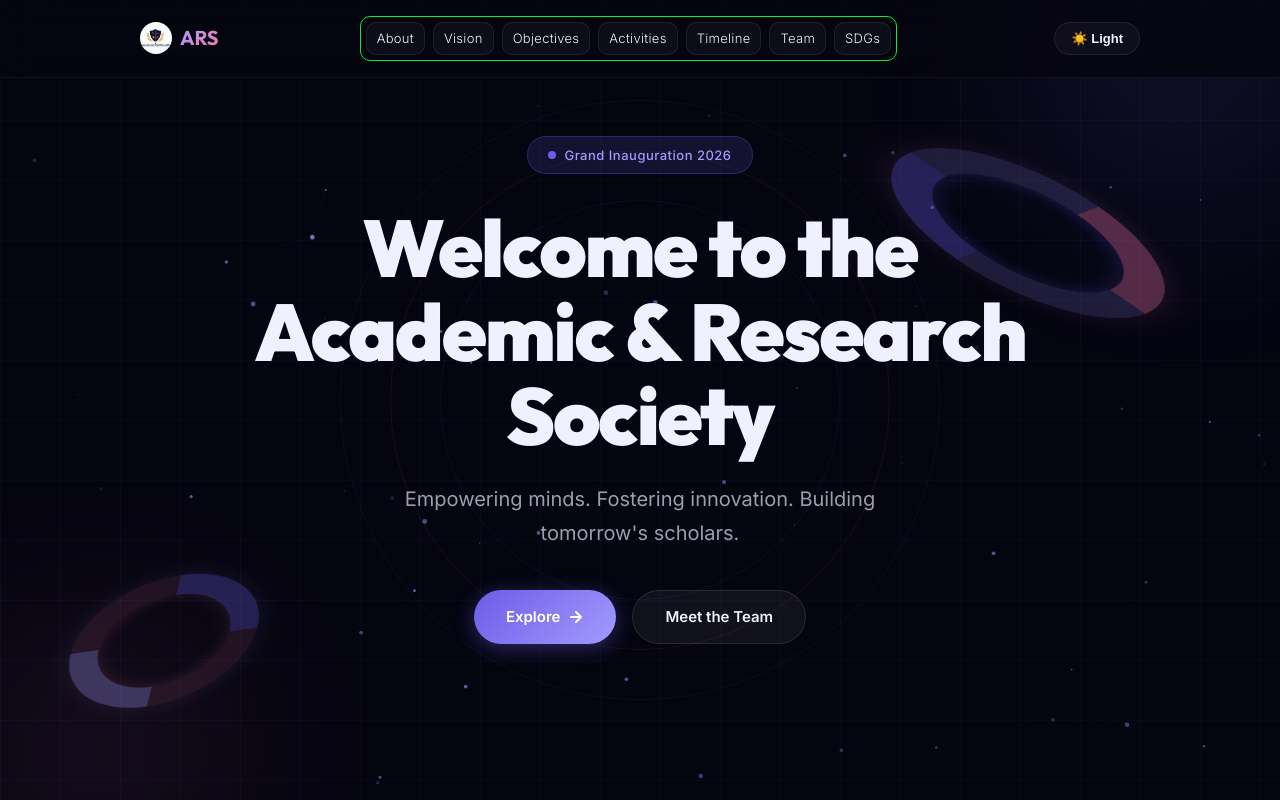
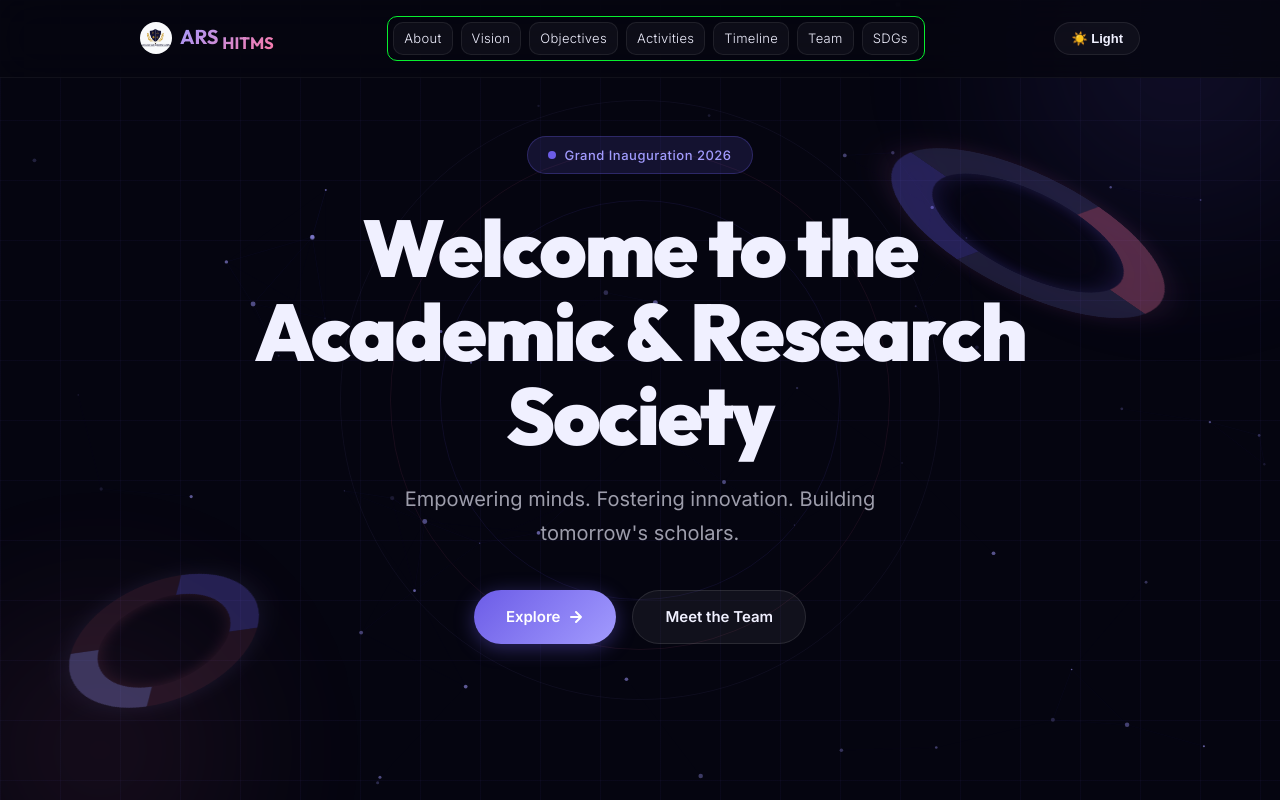
Before and after one commit to Rajsurmeda/Research-Society-Website, a Next.js app: page / in a window 1280 px wide. Shown: the top 800 px of the page. Built offline with nearby package versions, Linux system fonts and the light colour scheme.

Commit message:
write sub

```diff
--- a/app/page.js
+++ b/app/page.js
@@ -163,7 +163,7 @@ function Navigation({ theme, toggleTheme }) {
       <div className={styles.navInner}>
         <div className={styles.navLogo}>
           <Image src="/images/logo.png" alt="ARS Logo" width={32} height={32} className={styles.navLogoImg} />
-          <span className={styles.navLogoText}>ARS</span>
+          <span className={styles.navLogoText}>ARS <sub>HITMS</sub></span>
         </div>
         <div className={styles.navLinks}>
           <a href="#about" className={styles.navLink}>About</a>
```
